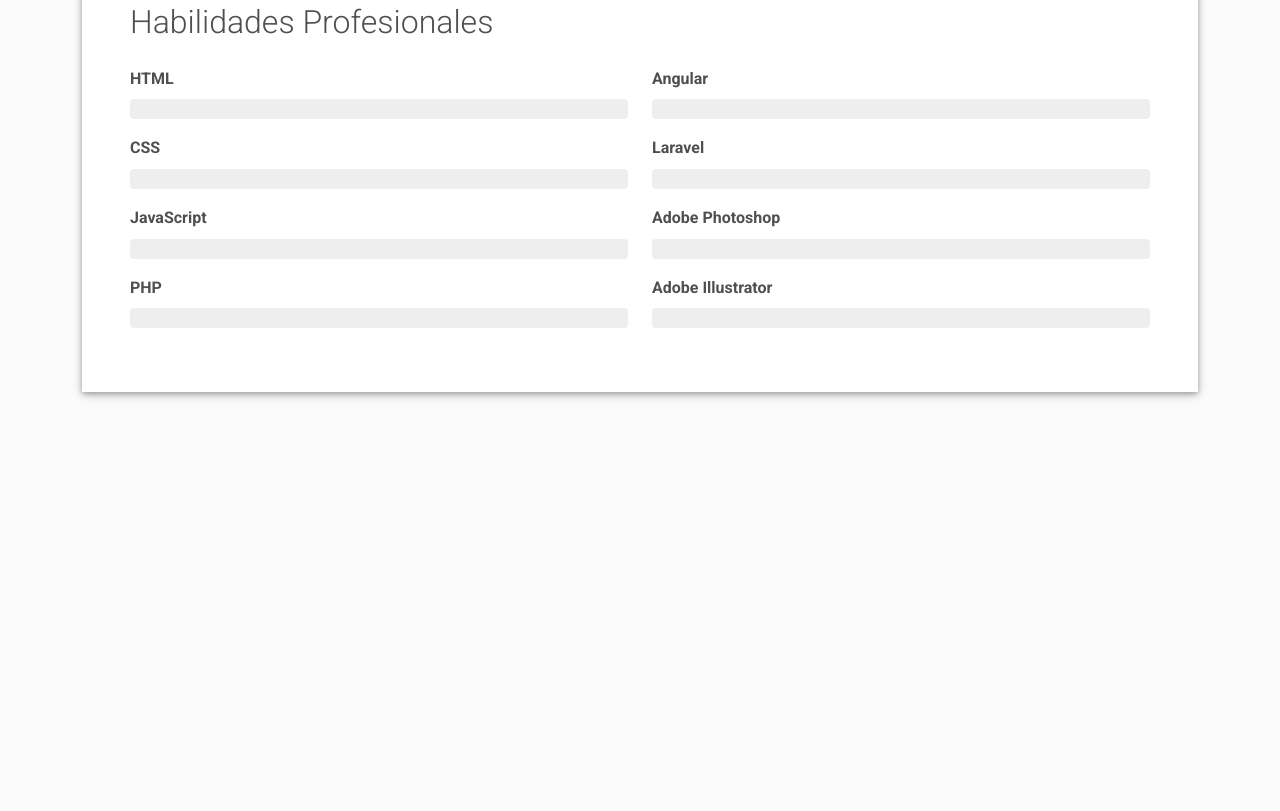
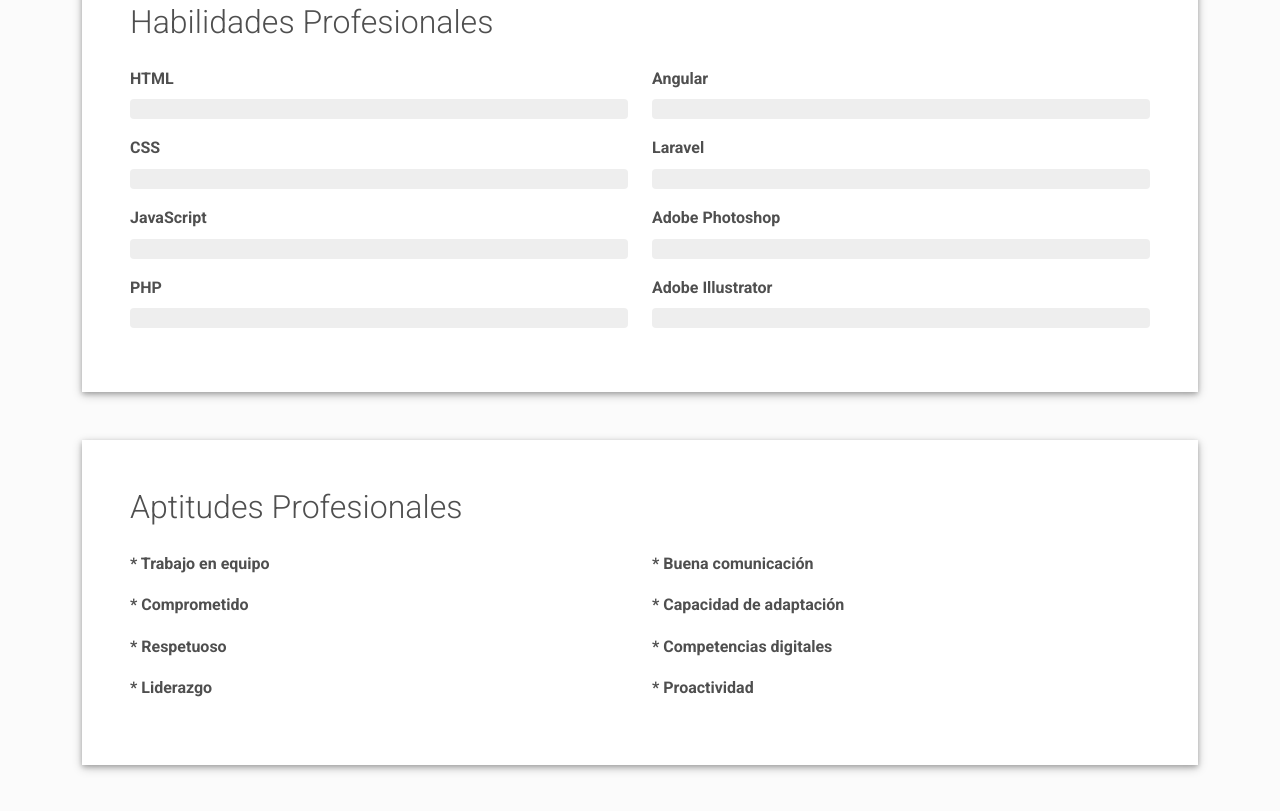
Before and after one commit to Eduarheree/Eduarheree-curriculum_Eduardo_Hernandez, a plain HTML site: page index.html in a window 1280 px wide. Shown: the part 1071-1882 px from the top of the page. Before the commit the page ends 1511 px from the top, so only its background shows below. Drawn offline with Linux system fonts and the light colour scheme.

Commit message:
Creacion del apartado de Aptitudes

```diff
--- a/index.html
+++ b/index.html
@@ -169,3 +169,30 @@
       </div>
     </div>
   </div>
+  <div class="shadow-1-strong bg-white my-5 p-5" id="skills">
+    <div class="skills-section">
+      <h2 class="h2 fw-light mb-4">Aptitudes Profesionales</h2>
+      <div class="row">
+        <div class="col-md-6">
+          <div class="mb-3"><span class="fw-bolder">* Trabajo en equipo</span>
+          </div>
+          <div class="mb-3"><span class="fw-bolder">* Comprometido</span>
+          </div>
+          <div class="mb-3"><span class="fw-bolder">* Respetuoso</span>
+          </div>
+          <div class="mb-3"><span class="fw-bolder">* Liderazgo</span>
+          </div>
+        </div>
+        <div class="col-md-6">
+          <div class="mb-3"><span class="fw-bolder">* Buena comunicación</span>
+          </div>
+          <div class="mb-3"><span class="fw-bolder">* Capacidad de adaptación</span>
+          </div>
+          <div class="mb-3"><span class="fw-bolder">* Competencias digitales</span>
+          </div>
+          <div class="mb-3"><span class="fw-bolder">* Proactividad</span>
+
+          </div>
+        </div>
+      </div>
+    </div>
```
